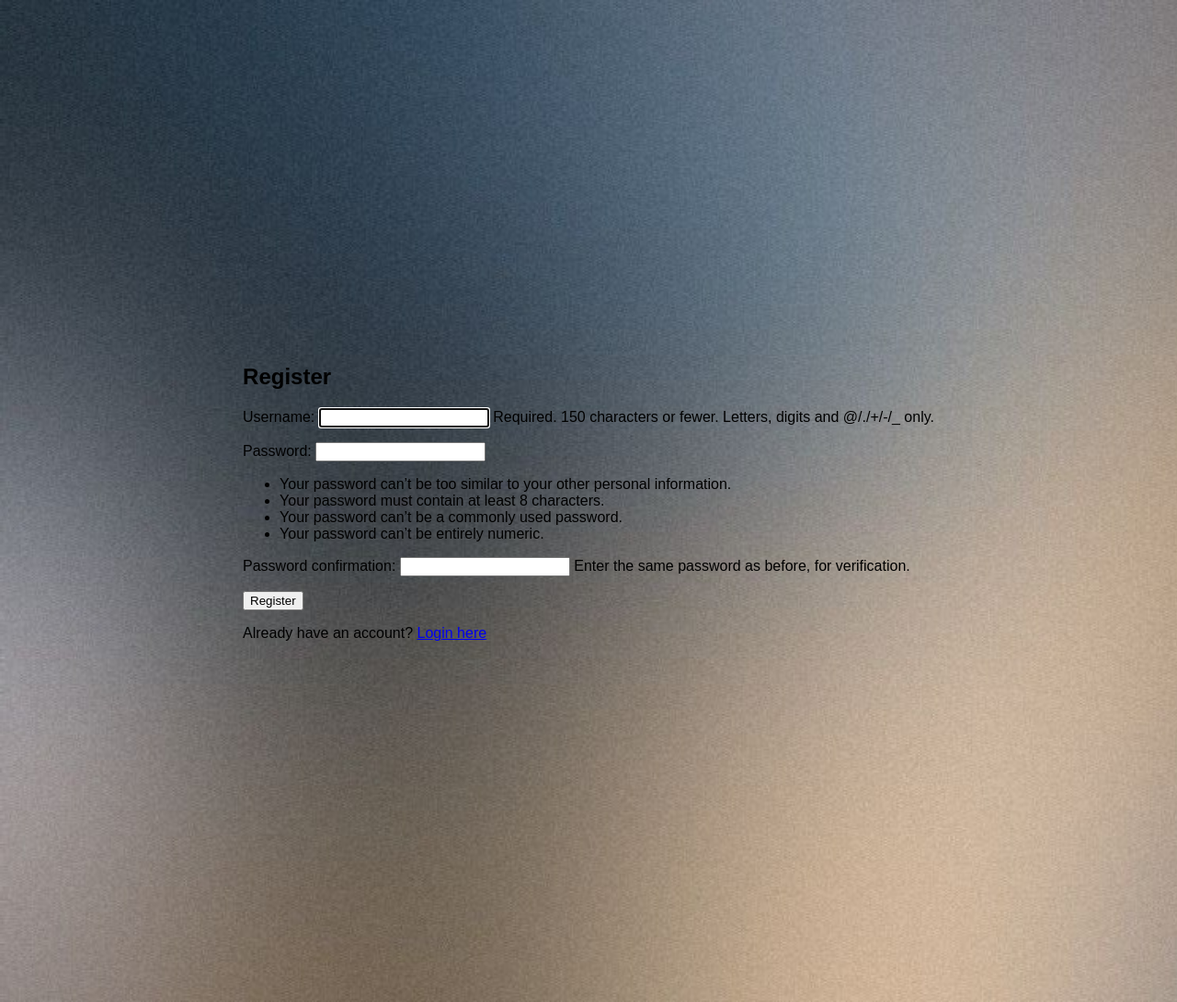
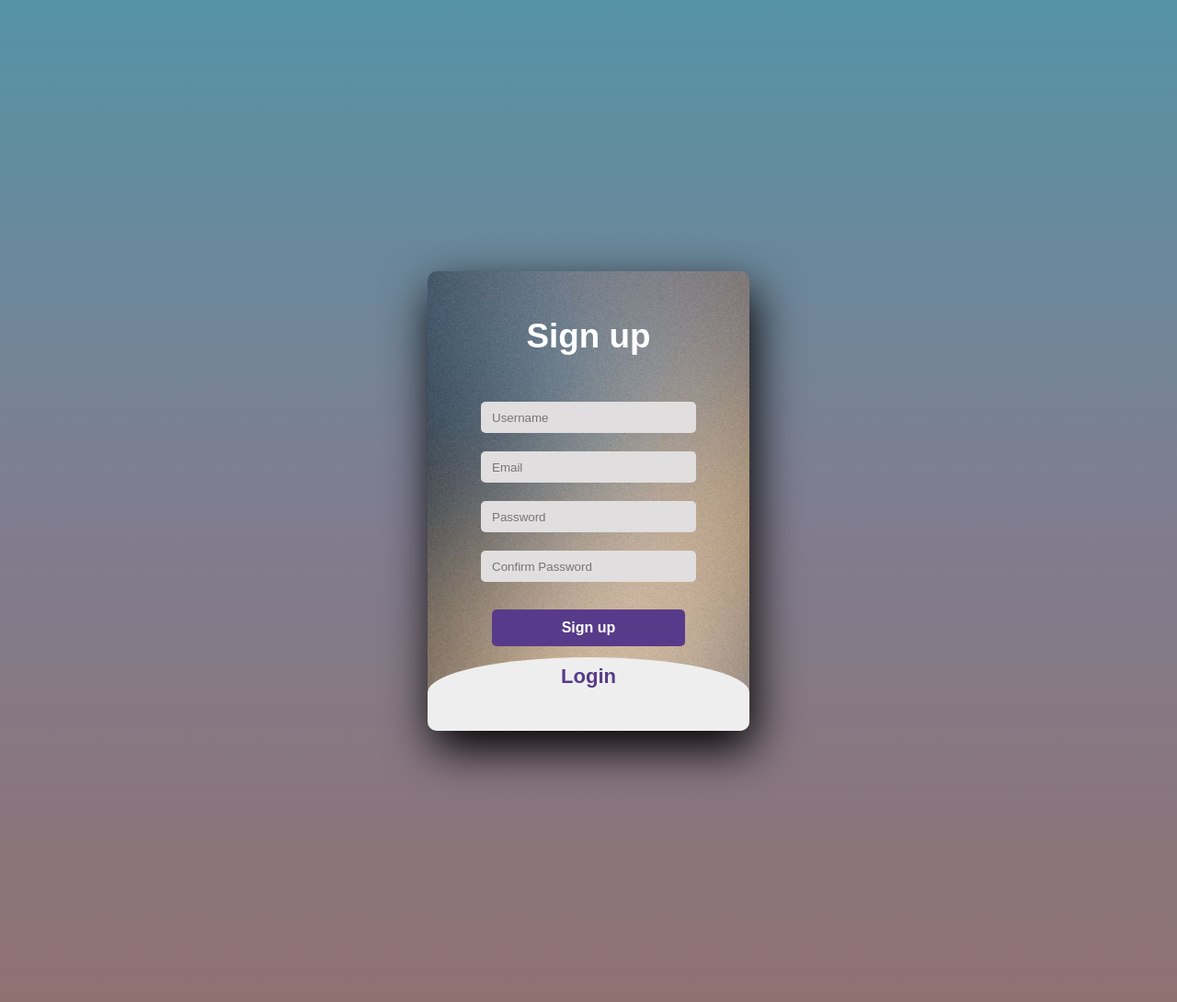
Before and after one commit to iampaw/rks312, a Django app: page /register/ in a window 1280 px wide. Shown: the whole page at 92% size. Run offline with Django 5.2, Linux system fonts and the light colour scheme.

Commit message:
update fitur login dan sign up menjadi 1 halaman

```diff
--- a/webku/static/css/login.css
+++ b/webku/static/css/login.css
@@ -1,5 +1,5 @@
 body {
-    background-image: url('https://effective-telegram-7vr6v4jwpx4ghp45-8000.app.github.dev/static/images/Tampilan.jpg');
+    background-image: url('/static/images/Tampilan.jpg');
     background-size: cover;
     display: flex;
     justify-content: center;
--- a/webku/static/css/register.css
+++ b/webku/static/css/register.css
@@ -1,10 +1,90 @@
-body {
-    background-image: url('https://effective-telegram-7vr6v4jwpx4ghp45-8000.app.github.dev/static/images/Tampilan.jpg');
-    background-size: cover;
-    display: flex;
-    justify-content: center;
-    align-items: center;
-    height: 100vh;
-    margin: 0;
-    font-family: Arial, sans-serif;
+body{
+	margin: 0;
+	padding: 0;
+	display: flex;
+	justify-content: center;
+	align-items: center;
+	min-height: 100vh;
+	font-family: 'Jost', sans-serif;
+	background: linear-gradient(to bottom, #5593a6, #7f7d90, #8f7171);
 }
+.main{
+	width: 350px;
+	height: 500px;
+	background: red;
+	overflow: hidden;
+	background: url("/static/images/Tampilan.jpg") no-repeat center/ cover;
+	border-radius: 10px;
+	box-shadow: 5px 20px 50px #000;
+}
+#chk{
+	display: none;
+}
+.signup{
+	position: relative;
+	width:100%;
+	height: 100%;
+}
+label{
+	color: #fff;
+	font-size: 2.3em;
+	justify-content: center;
+	display: flex;
+	margin: 50px;
+	font-weight: bold;
+	cursor: pointer;
+	transition: .5s ease-in-out;
+}
+input{
+	width: 60%;
+	height: 10px;
+	background: #e0dede;
+	justify-content: center;
+	display: flex;
+	margin: 20px auto;
+	padding: 12px;
+	border: none;
+	outline: none;
+	border-radius: 5px;
+}
+button{
+	width: 60%;
+	height: 40px;
+	margin: 10px auto;
+	justify-content: center;
+	display: block;
+	color: #fff;
+	background: #573b8a;
+	font-size: 1em;
+	font-weight: bold;
+	margin-top: 30px;
+	outline: none;
+	border: none;
+	border-radius: 5px;
+	transition: .2s ease-in;
+	cursor: pointer;
+}
+button:hover{
+	background: #6d44b8;
+}
+.login{
+	height: 460px;
+	background: #eee;
+	border-radius: 60% / 10%;
+	transform: translateY(-180px);
+	transition: .8s ease-in-out;
+}
+.login label{
+	color: #573b8a;
+	transform: scale(.6);
+}
+
+#chk:checked ~ .login{
+	transform: translateY(-500px);
+}
+#chk:checked ~ .login label{
+	transform: scale(1);
+}
+#chk:checked ~ .signup label{
+	transform: scale(.6);
+}
--- a/webku/templates/home.html
+++ b/webku/templates/home.html
@@ -5,12 +5,13 @@
     <meta charset="UTF-8">
     <meta name="viewport" content="width=device-width, initial-scale=1.0">
     <title>Home Page</title>
+    <link rel="stylesheet" href="https://cdnjs.cloudflare.com/ajax/libs/font-awesome/6.0.0-beta3/css/all.min.css">
     <link rel="stylesheet" href="{% static 'css/style.css' %}">
 </head>
 <body>
 
     <div class="cumdessert">
-        <h3>DESSERT<span>DESSERm T</span></h3>
+        <h3>DESSERT<span>MENU</span></h3>
     </div>
 
     <div class="text-container">
@@ -38,7 +39,7 @@
                 <a href="{% url 'logout' %}"><i class="fa fa-user"></i> Logout</a>
             {% else %}
                 <!-- If not logged in, link to the login page -->
-                <a href="{% url 'login' %}"><i class="fa fa-user"></i></a>
+                <a href="{% url 'signup' %}"><i class="fa fa-user"></i></a>
             {% endif %}
         </div>
     </div>
--- a/webku/templates/register.html
+++ /dev/null
@@ -1,21 +0,0 @@
-<!DOCTYPE html>
-<html lang="en">
-{% load static %}
-<head>
-    <meta charset="UTF-8">
-    <meta name="viewport" content="width=device-width, initial-scale=1.0">
-    <title>Register</title>
-    <link rel="stylesheet" href="{% static 'css/register.css' %}">
-</head>
-<body>
-    <div class="form-container">
-        <h2>Register</h2>
-        <form method="POST">
-            {% csrf_token %}
-            {{ form.as_p }} <!-- Memasukkan form dari backend Django -->
-            <button type="submit">Register</button>
-        </form>
-        <p>Already have an account? <a href="{% url 'login' %}">Login here</a></p>
-    </div>
-</body>
-</html>
--- /dev/null
+++ b/webku/templates/signup.html
@@ -0,0 +1,35 @@
+<!DOCTYPE html>
+<html>
+{% load static %}
+<head>
+	<title>Slide Navbar</title>
+	<link rel="stylesheet" type="text/css" href="slide navbar style.css">
+    <link href="{% static 'css/register.css' %}" rel="stylesheet">
+</head>
+<body>
+	<div class="main">
+		<input type="checkbox" id="chk" aria-hidden="true">
+			<div class="signup">
+				<form method="POST" action="{% url 'register' %}">
+					{% csrf_token %}
+					<label for="chk" aria-hidden="true">Sign up</label>
+					<input type="text" name="username" placeholder="Username" required="">
+					<input type="email" name="email" placeholder="Email" required="">
+					<input type="password" name="password1" placeholder="Password" required="">
+                	<input type="password" name="password2" placeholder="Confirm Password" required="">
+					<button>Sign up</button>
+				</form>
+			</div>
+
+			<div class="login">
+				<form method="POST" action="{% url 'login' %}">
+					{% csrf_token %}
+					<label for="chk" aria-hidden="true">Login</label>
+					<input type="text" name="username" placeholder="Username" required="">
+					<input type="password" name="pswd" placeholder="Password" required="">
+					<button>Login</button>
+				</form>
+			</div>
+	</div>
+</body>
+</html>
--- a/webku/views.py
+++ b/webku/views.py
@@ -27,7 +27,7 @@ def register(request):
             return redirect('login')
     else:
         form = UserCreationForm()
-    return render(request, 'register.html', {'form': form})
+    return render(request, 'signup.html', {'form': form})
 
 def logout_view(request):
     auth_logout(request)
```
Also changed, not shown: webku/templates/login.html (deleted, +0 -54 lines), db.sqlite3.
